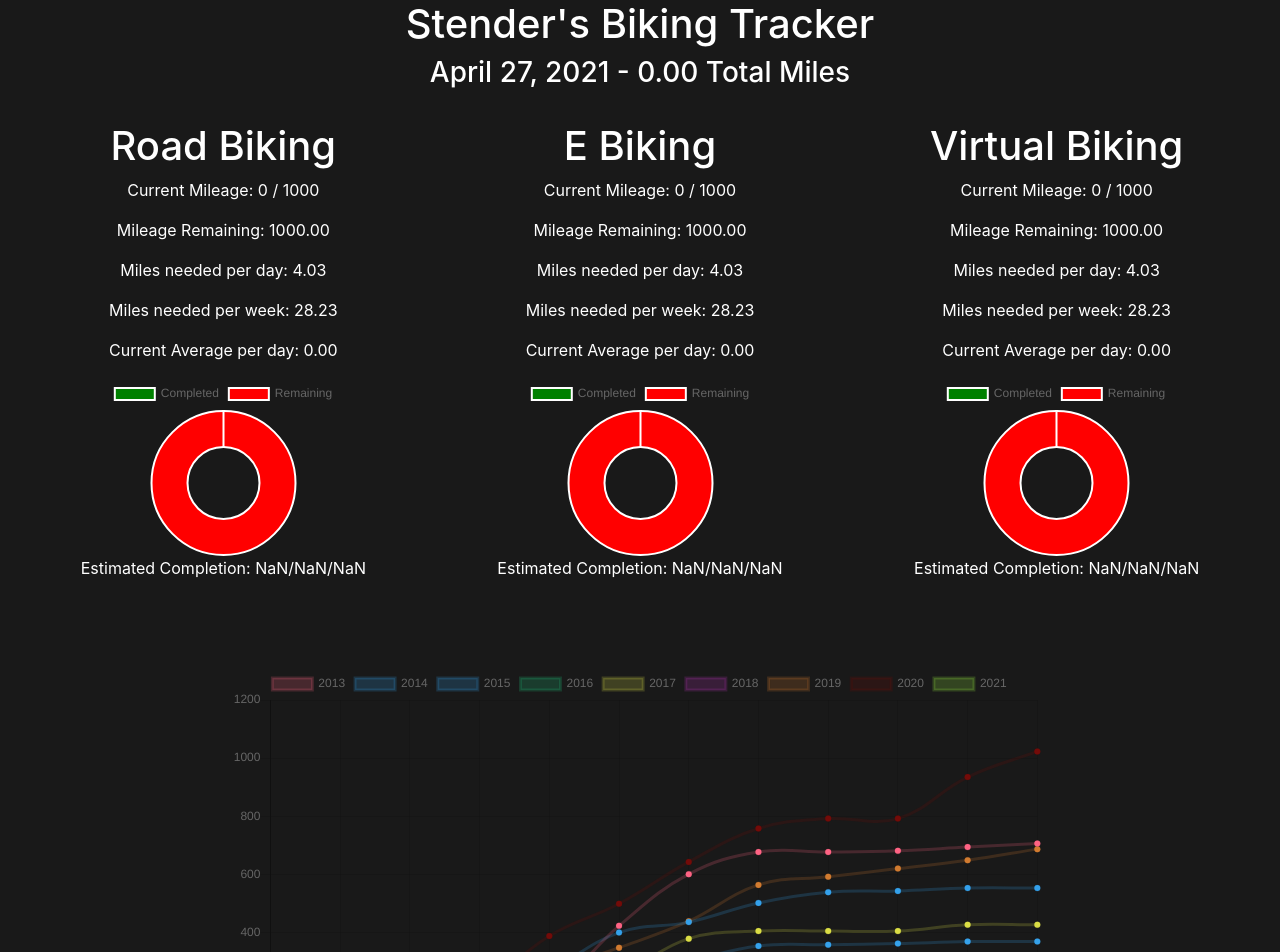
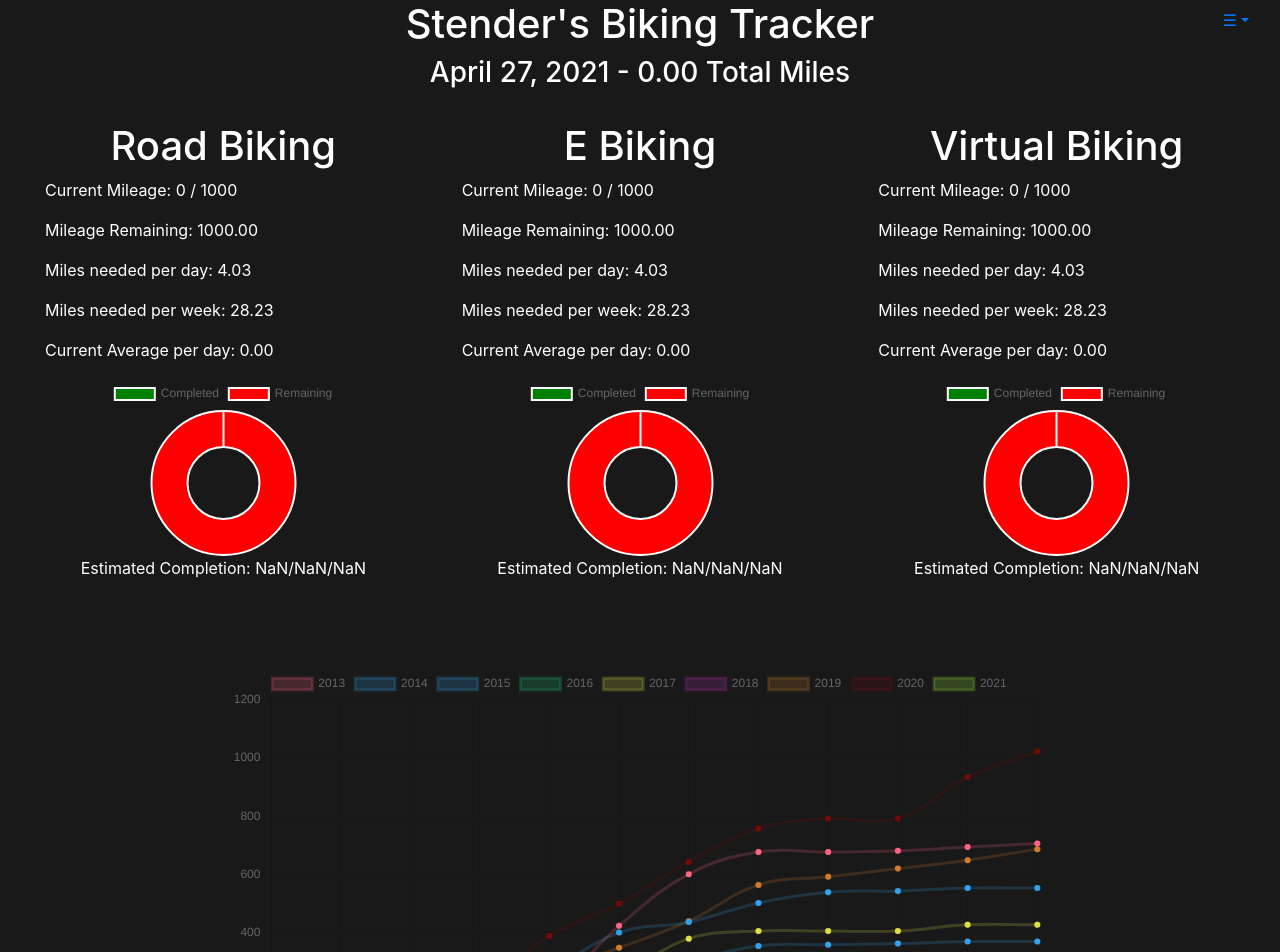
Before and after one commit to TheStender/TrackerApp, a React (Create React App) app: page / in a window 1280 px wide. Shown: the top 952 px of the page. Built offline with nearby package versions, Linux system fonts and the light colour scheme; no server answers.

Commit message:
Added links, cleaned up random parts, added August mileage

```diff
--- /dev/null
+++ b/src/About.js
@@ -0,0 +1,11 @@
+import React from "react";
+
+function About() {
+  return (
+    <div className="About">
+      <h1 className="text-center">About - Coming Soon!</h1>
+      </div>
+  );
+}
+
+export default About;
--- a/src/App.css
+++ b/src/App.css
@@ -1,7 +1,3 @@
-.App {
-  text-align: center;
-}
-
 .App-logo {
   height: 40vmin;
   pointer-events: none;
@@ -14,7 +10,7 @@
 }
 
 .App-header {
-  background-color: #282c34;
+  background-color: #191919;
   min-height: 100vh;
   display: flex;
   flex-direction: column;
@@ -36,3 +32,10 @@
     transform: rotate(360deg);
   }
 }
+
+.Header, .Home, .Routes, .Stats, .About {
+  background-color: #191919;
+  color: white;
+  width: 100%;
+  height: 100%;
+}
--- a/src/App.js
+++ b/src/App.js
@@ -1,8 +1,16 @@
 import React, { useState, useEffect } from "react";
 import "./App.css";
-import Biking from "./BikingComponent";
-import LineChart from "./LineChart";
-import YearlyMileage from "./YearlyMileage";
+import {
+  Route,
+  BrowserRouter as Router,
+  Switch,
+} from "react-router-dom";
+
+import Home from "./Home";
+import Header from './Header';
+import Stats from "./Stats";
+import Routes from './Routes';
+import About from './About';
 
 function App(props) {
   const [isLoading, setIsLoading] = useState(true);
@@ -17,14 +25,12 @@ function App(props) {
   const [mayDistance, setMayDistance] = useState(0);
   const [juneDistance, setJuneDistance] = useState(0);
   const [julyDistance, setJulyDistance] = useState(0);
+  const [augustDistance, setAugustDistance] = useState(0);
 
   const REACT_APP_API_KEY = process.env.REACT_APP_API_KEY;
   const REACT_APP_CLIENT_ID = process.env.REACT_APP_CLIENT_ID;
   const REACT_APP_REFRESH_TOKEN = process.env.REACT_APP_REFRESH_TOKEN;
 
-  let today = new Date();
-  let month = today.toLocaleString("default", { month: "long" });
-  let date = month + " " + today.getDate() + ", " + today.getFullYear();
   let epochString = 1609459200;
 
   // January 1st, 2021 epoch timestamp 1609459200
@@ -68,6 +74,7 @@ function App(props) {
         setMayDistance(getMonthlyActivities(data, "2021-05"));
         setJuneDistance(getMonthlyActivities(data, "2021-06"));
         setJulyDistance(getMonthlyActivities(data, "2021-07"));
+        setAugustDistance(getMonthlyActivities(data, "2021-08"));
       })
       .catch((e) => console.log(e));
   }
@@ -93,6 +100,7 @@ function App(props) {
     mayDistance: mayDistance,
     juneDistance: juneDistance,
     julyDistance: julyDistance,
+    augustDistance: augustDistance
   };
 
   const getMonthlyActivities = (activities, month) => {
@@ -106,33 +114,15 @@ function App(props) {
   };
 
   return (
-    <div className='App' style={{ backgroundColor: "#191919", color: "white" }}>
-      <h1>Stender's Biking Tracker</h1>
-      <h3>
-        {date} -{" "}
-        {(
-          parseFloat(distances.roadDistance) +
-          parseFloat(distances.eDistance) +
-          parseFloat(distances.virtualDistance)
-        ).toFixed(2)}{" "}
-        Total Miles
-      </h3>
-      <br />
-      <div className='container-fluid'>
-        <Biking exerciseType='Biking' distances={distances} />
-        <br />
-        <br />
-        <br />
-        <div className='row'>
-          <div className='col-md-2 col-xs-0'></div>
-          <div className='col-md-8  col-xs-12'>
-            {/* <LineChart distances={ distances } /> */}
-            <YearlyMileage distances={distances} />
-          </div>
-          <div className='col-md-2 col-xs-0'></div>
-        </div>
-      </div>
-    </div>
+      <Router>
+        <Header distances={distances} />
+        <Switch>
+          <Route path='/' exact><Home distances={distances} /></Route>
+          <Route path='/stats' component={Stats} />
+          <Route path='/routes' component={Routes} />
+          <Route path='/about' component={About} />
+        </Switch>
+      </Router>
   );
 }
 
--- a/src/CardioTemplate.js
+++ b/src/CardioTemplate.js
@@ -24,7 +24,7 @@ function CardioTemplate(props) {
 
       return (
         <div>
-        <h1>{props.CardioType}</h1>
+        <h1 className="text-center">{props.CardioType}</h1>
         <div className="container-fluid">
           <div className="row">
             <div className="col">
@@ -36,7 +36,7 @@ function CardioTemplate(props) {
             </div>
             <div className="col">
               <Chart percentComplete={ percentComplete }/>
-              <p>Estimated Completion: { finalDate }</p>
+              <p className="text-center">Estimated Completion: { finalDate }</p>
             </div>
           </div>
         </div>
--- /dev/null
+++ b/src/Header.js
@@ -0,0 +1,45 @@
+import React from "react";
+import { Container, Row, Col, NavDropdown } from "react-bootstrap";
+
+function Header(props) {
+  let today = new Date();
+  let month = today.toLocaleString("default", { month: "long" });
+  let date = month + " " + today.getDate() + ", " + today.getFullYear();
+
+  return (
+    <div className="Header">
+        <Container fluid>
+          <Row>
+            <Col className='text-left'></Col>
+            <Col xs={10} className='text-center'>
+              <h1>Stender's Biking Tracker</h1>
+            </Col>
+            <Col className='text-right'>
+              <NavDropdown title="&#x2630;">
+                <NavDropdown.Item href='/'>Home</NavDropdown.Item>
+                <NavDropdown.Item href='/stats'>Stats</NavDropdown.Item>
+                <NavDropdown.Item href='/routes'>Routes</NavDropdown.Item>
+                <NavDropdown.Divider />
+                <NavDropdown.Item href='/about'>About</NavDropdown.Item>
+              </NavDropdown>
+            </Col>
+          </Row>
+          <Row>
+            <Col className='text-center'>
+              <h3 className='text-center'>
+                {date} -{" "}
+                {(
+                  parseFloat(props.distances.roadDistance) +
+                  parseFloat(props.distances.eDistance) +
+                  parseFloat(props.distances.virtualDistance)
+                ).toFixed(2)}{" "}
+                Total Miles
+              </h3>
+            </Col>
+          </Row>
+        </Container>
+      </div>
+  );
+}
+
+export default Header;
--- /dev/null
+++ b/src/Home.js
@@ -0,0 +1,29 @@
+import React from "react";
+import "./App.css";
+import Biking from "./BikingComponent";
+import MonthlyMileage from "./MonthlyMileage";
+import YearlyMileage from "./YearlyMileage";
+
+function Home(props) {
+  return (
+    <div className='Home'>
+      <br />
+      <div className='container-fluid'>
+        <Biking exerciseType='Biking' distances={props.distances} />
+        <br />
+        <br />
+        <br />
+        <div className='row'>
+          <div className='col-md-2 col-xs-0'></div>
+          <div className='col-md-8  col-xs-12'>
+            {/* <LineChart distances={props.distances } /> */}
+            <YearlyMileage distances={props.distances} />
+          </div>
+          <div className='col-md-2 col-xs-0'></div>
+        </div>
+      </div>
+    </div>
+  );
+}
+
+export default Home;
--- a/src/LineChart.js
+++ b/src/MonthlyMileage.js
@@ -1,7 +1,7 @@
 import React from 'react';
 import {Line} from 'react-chartjs-2';
 
-function LineChart(props){
+function MonthlyMileage(props){
 
   const data = {
     labels: ['Jan', 'Feb', 'March', 'April', 'May', 'June', 'July', 'Aug', 'Sep', 'Oct', 'Nov', 'Dec'],
@@ -91,4 +91,4 @@ function LineChart(props){
 )
 }
 
-export default LineChart;
+export default MonthlyMileage;
--- /dev/null
+++ b/src/Routes.js
@@ -0,0 +1,11 @@
+import React from "react";
+
+function Routes() {
+  return (
+    <div className="container-fluid Routes" >
+      <h1 className="text-center">Routes - Coming Soon!</h1>
+    </div>
+  );
+}
+
+export default Routes;
--- /dev/null
+++ b/src/Stats.js
@@ -0,0 +1,11 @@
+import React from "react";
+
+function Stats() {
+  return (
+    <div className="container-fluid Stats">
+      <h1 className="text-center">Stats - Coming Soon!</h1>
+      </div>
+  );
+}
+
+export default Stats;
--- a/src/YearlyMileage.js
+++ b/src/YearlyMileage.js
@@ -10,6 +10,7 @@ function LineChart(props){
   let mayTotal = aprilTotal + props.distances.mayDistance;
   let juneTotal = mayTotal + props.distances.juneDistance;
   let julyTotal = juneTotal + props.distances.julyDistance;
+  let augustTotal = julyTotal + props.distances.augustDistance;
 
   const data = {
     labels: ['Jan', 'Feb', 'March', 'April', 'May', 'June', 'July', 'Aug', 'Sep', 'Oct', 'Nov', 'Dec'],
@@ -72,7 +73,7 @@ function LineChart(props){
       },
       {
         label: '2021',
-        data: [januaryTotal.toFixed(2), februaryTotal.toFixed(2), marchTotal.toFixed(2), aprilTotal.toFixed(2), mayTotal.toFixed(2), juneTotal.toFixed(2), julyTotal.toFixed(2)],
+        data: [januaryTotal.toFixed(2), februaryTotal.toFixed(2), marchTotal.toFixed(2), aprilTotal.toFixed(2), mayTotal.toFixed(2), juneTotal.toFixed(2), julyTotal.toFixed(2), augustTotal.toFixed(2)],
         fill: false,
         backgroundColor: 'rgb(154, 245, 64)',
         borderColor: 'rgba(154, 245, 64, 0.2)',
--- a/src/index.css
+++ b/src/index.css
@@ -1,3 +1,7 @@
+html {
+  height: 100%;
+}
+
 body {
   margin: 0;
   font-family: -apple-system, BlinkMacSystemFont, 'Segoe UI', 'Roboto', 'Oxygen',
@@ -5,9 +9,51 @@ body {
     sans-serif;
   -webkit-font-smoothing: antialiased;
   -moz-osx-font-smoothing: grayscale;
+  background-Color: #191919;
+  color: "white";
+  height: 100%;
 }
 
 code {
   font-family: source-code-pro, Menlo, Monaco, Consolas, 'Courier New',
     monospace;
 }
+
+ul.header li {
+  display: inline;
+  list-style-type: none;
+  margin: 0;
+}
+ul.header {
+  background-color: #111;
+  padding: 0;
+}
+ul.header li a {
+  color: #FFF;
+  font-weight: bold;
+  text-decoration: none;
+  padding: 20px;
+  display: inline-block;
+}
+.content {
+  background-color: black;
+}
+.content h2 {
+  padding: 0;
+  margin: 0;
+}
+.content li {
+  margin-bottom: 10px;
+}
+
+.active {
+  background-color: #0099FF;
+}
+
+.yellowText {
+  color: yellow;
+}
+
+.textIndent {
+  text-indent: 50px;
+}
```
Also changed, not shown: public/home.png (added), 1 other file (tests, documents, lock files or other folders).
